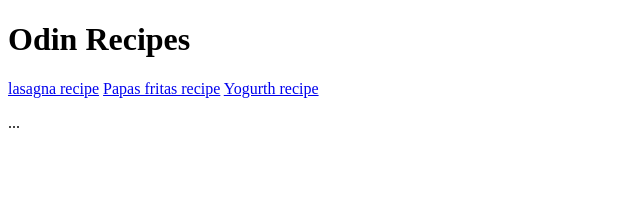
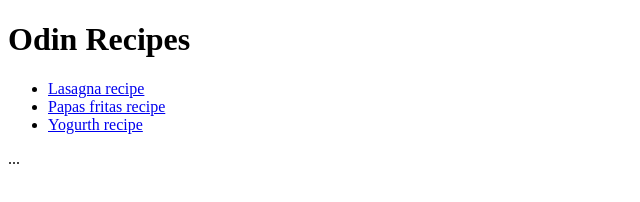
Before and after one commit to KevinBGunter/odin-recipes, a plain HTML site: page index.html in a window 1280 px wide. Shown: the whole page, without its empty margins (0-640 px from the left). Drawn offline with Linux system fonts and the light colour scheme.

Commit message:
Update index.html

```diff
--- a/index.html
+++ b/index.html
@@ -8,9 +8,12 @@
 <body>
 
   <h1>Odin Recipes</h1>
-  <a href="recipes/lasagna.html">lasagna recipe</a>
-  <a href="recipes/papas_fritas.html">Papas fritas recipe</a>
-  <a href="recipes/yogurth.html">Yogurth recipe</a>
+ <ul>
+    <li><a href="recipes/lasagna.html">Lasagna recipe</a></li>
+    <li><a href="recipes/papas_fritas.html">Papas fritas recipe</a></li>
+    <li><a href="recipes/yogurth.html">Yogurth recipe</a></li>
+  </ul>
+
   <p>...</p>
 
 </body>
```
